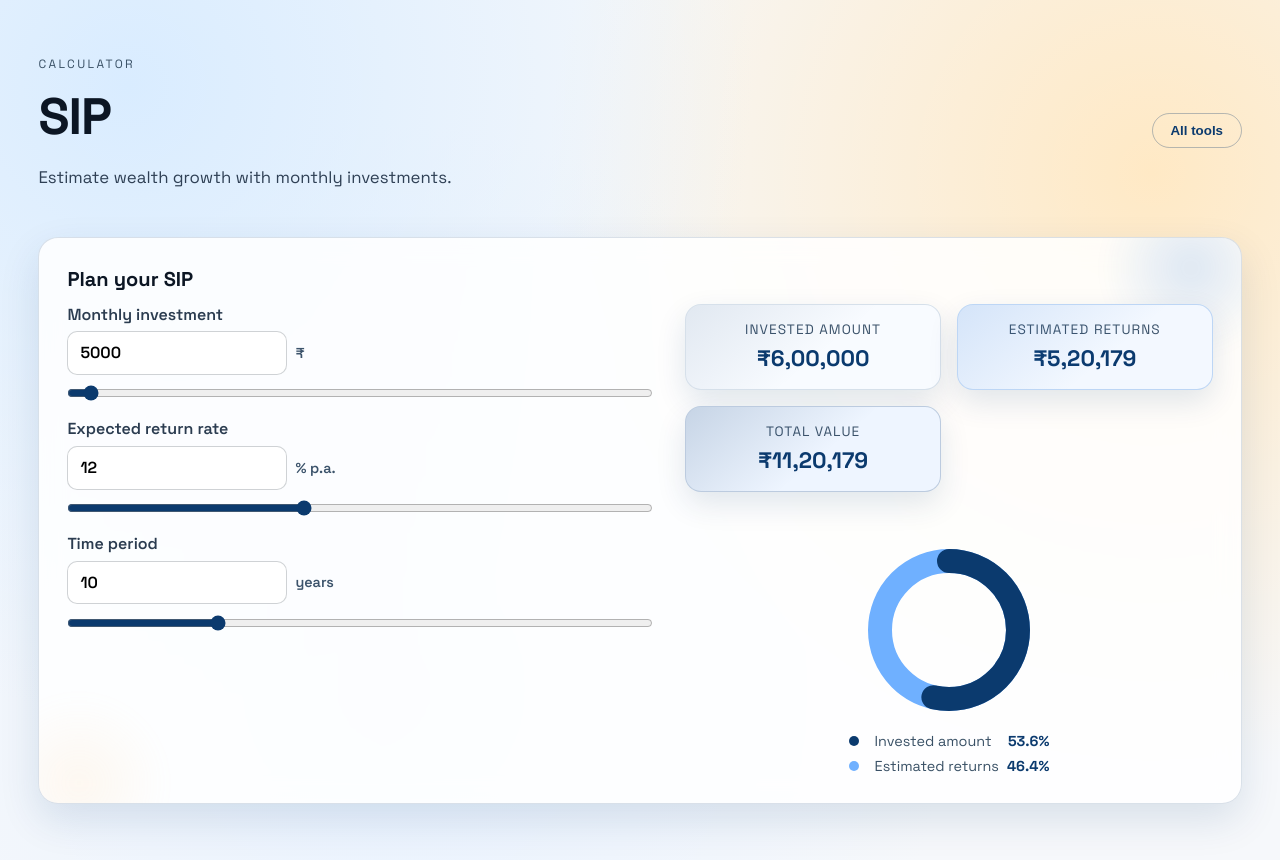
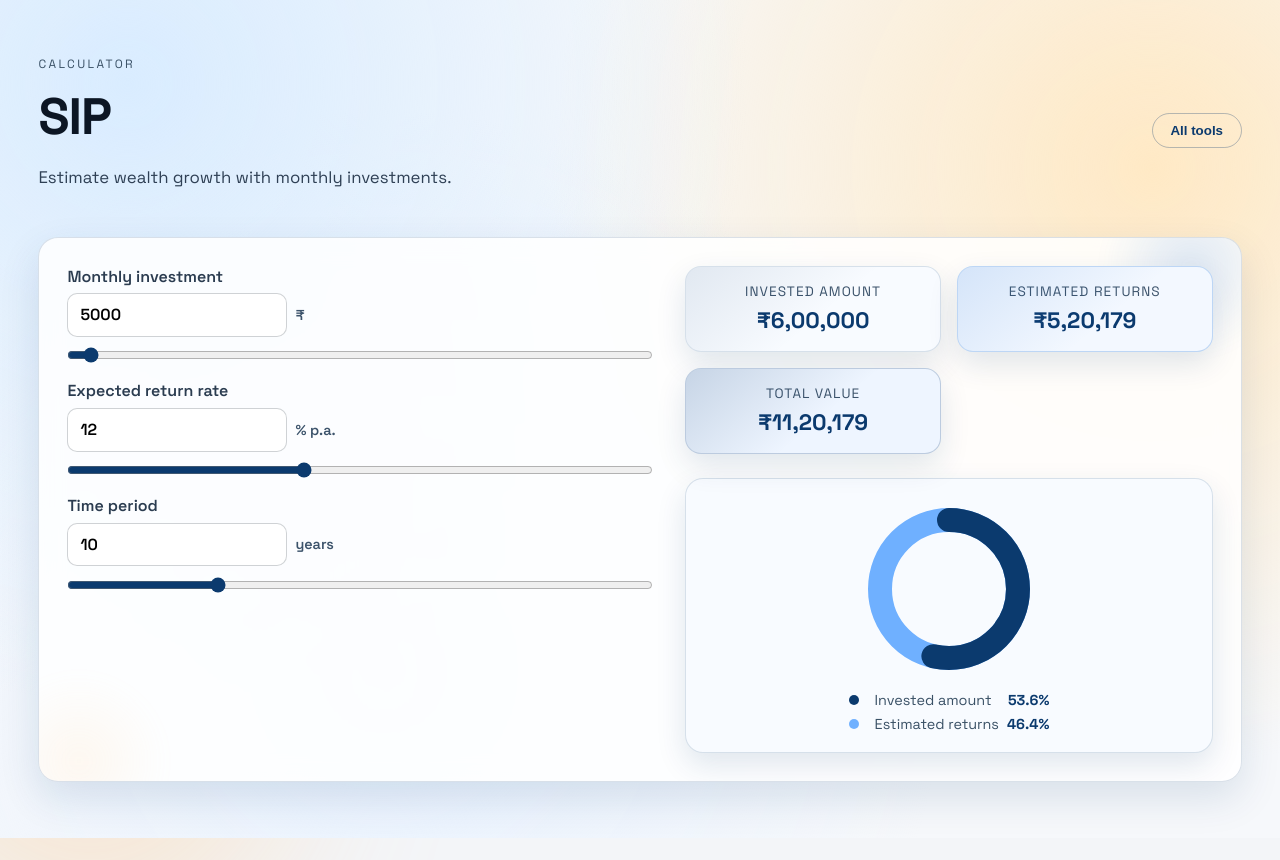
Before and after one commit to RakshithNM/calculators, a Vue app: page /sip-calculator in a window 1280 px wide. After the commit the page ends 838 px from the top, so only its background shows below. Built offline with nearby package versions, Linux system fonts and the light colour scheme.

Commit message:
Text update

```diff
--- a/src/styles/main.scss
+++ b/src/styles/main.scss
@@ -208,12 +208,6 @@ h1 {
   z-index: 1;
 }
 
-.detail__panel h2 {
-  margin-top: 0;
-  margin-bottom: 0.75rem;
-  font-size: 1.25rem;
-}
-
 .detail__panel ul {
   margin: 0 0 1rem;
   padding-left: 1.25rem;
@@ -343,13 +337,20 @@ h1 {
 
 .calculator-results {
   display: grid;
-  gap: 1.5rem;
 }
 
 .chart {
   margin-top: 1.5rem;
   display: grid;
   justify-items: center;
+}
+
+.chart-card {
+  padding: 1.2rem;
+  border-radius: 18px;
+  background: var(--surface-strong);
+  border: 1px solid rgba(11, 58, 110, 0.14);
+  box-shadow: 0 12px 30px rgba(11, 58, 110, 0.12);
 }
 
 .note {
--- a/src/views/CalculatorView.vue
+++ b/src/views/CalculatorView.vue
@@ -286,7 +286,6 @@ const formatCurrency = (value: number) =>
       </div>
 
       <div class="detail__panel" v-if="calculator.id === 'sip' && sipResult">
-        <h2>Plan your SIP</h2>
         <div class="calculator-layout">
           <form class="form" @submit.prevent>
             <SliderField
@@ -331,7 +330,7 @@ const formatCurrency = (value: number) =>
               </div>
             </div>
 
-            <div class="chart">
+            <div class="chart chart-card">
               <PieChart
                 :invested="sipResult.investedAmount"
                 :returns="sipResult.estimatedReturns"
@@ -345,7 +344,6 @@ const formatCurrency = (value: number) =>
         class="detail__panel"
         v-else-if="calculator.id === 'step-up-sip' && stepUpSipResult"
       >
-        <h2>Step-up SIP</h2>
         <div class="calculator-layout">
           <form class="form" @submit.prevent>
             <SliderField
@@ -398,7 +396,7 @@ const formatCurrency = (value: number) =>
               </div>
             </div>
 
-            <div class="chart">
+            <div class="chart chart-card">
               <PieChart
                 :invested="stepUpSipResult.investedAmount"
                 :returns="stepUpSipResult.estimatedReturns"
@@ -412,7 +410,6 @@ const formatCurrency = (value: number) =>
         class="detail__panel"
         v-else-if="calculator.id === 'future-value' && futureValueResult"
       >
-        <h2>Future value</h2>
         <div class="calculator-layout">
           <form class="form" @submit.prevent>
             <SliderField
@@ -489,7 +486,7 @@ const formatCurrency = (value: number) =>
               </div>
             </div>
 
-            <div class="chart">
+            <div class="chart chart-card">
               <PieChart
                 :invested="futureValueResult.investedAmount"
                 :returns="futureValueResult.estimatedReturns"
@@ -503,7 +500,6 @@ const formatCurrency = (value: number) =>
         class="detail__panel"
         v-else-if="calculator.id === 'simple-interest' && simpleInterestResult"
       >
-        <h2>Simple interest</h2>
         <div class="calculator-layout">
           <form class="form" @submit.prevent>
             <SliderField
@@ -554,7 +550,7 @@ const formatCurrency = (value: number) =>
               </div>
             </div>
 
-            <div class="chart">
+            <div class="chart chart-card">
               <PieChart
                 :invested="simpleInterestResult.principal"
                 :returns="simpleInterestResult.interest"
@@ -568,7 +564,6 @@ const formatCurrency = (value: number) =>
         class="detail__panel"
         v-else-if="calculator.id === 'compound-growth' && compoundInterestResult"
       >
-        <h2>Compound interest/return</h2>
         <div class="calculator-layout">
           <form class="form" @submit.prevent>
             <SliderField
@@ -631,7 +626,7 @@ const formatCurrency = (value: number) =>
               </div>
             </div>
 
-            <div class="chart">
+            <div class="chart chart-card">
               <PieChart
                 :invested="compoundInterestResult.principal"
                 :returns="compoundInterestResult.interest"
@@ -642,7 +637,6 @@ const formatCurrency = (value: number) =>
       </div>
 
       <div class="detail__panel" v-else-if="calculator.id === 'cagr' && cagrResult">
-        <h2>CAGR</h2>
         <div class="calculator-layout">
           <form class="form" @submit.prevent>
             <SliderField
@@ -687,7 +681,7 @@ const formatCurrency = (value: number) =>
               </div>
             </div>
 
-            <div class="chart">
+            <div class="chart chart-card">
               <PieChart
                 :invested="cagrResult.startValue"
                 :returns="cagrResult.totalReturn"
--- a/src/views/HomeView.vue
+++ b/src/views/HomeView.vue
@@ -11,7 +11,7 @@ import { calculators } from "../data/calculators";
         <h1>Investment calculators built for confident decisions.</h1>
         <p class="subhead">
           Track SIPs, forecast future value, compare CAGR, and plan milestones
-          with a focused suite of tools for retail investors.
+          with a focused suite of tools for financial calculations.
         </p>
       </div>
       <div class="panel">
```
